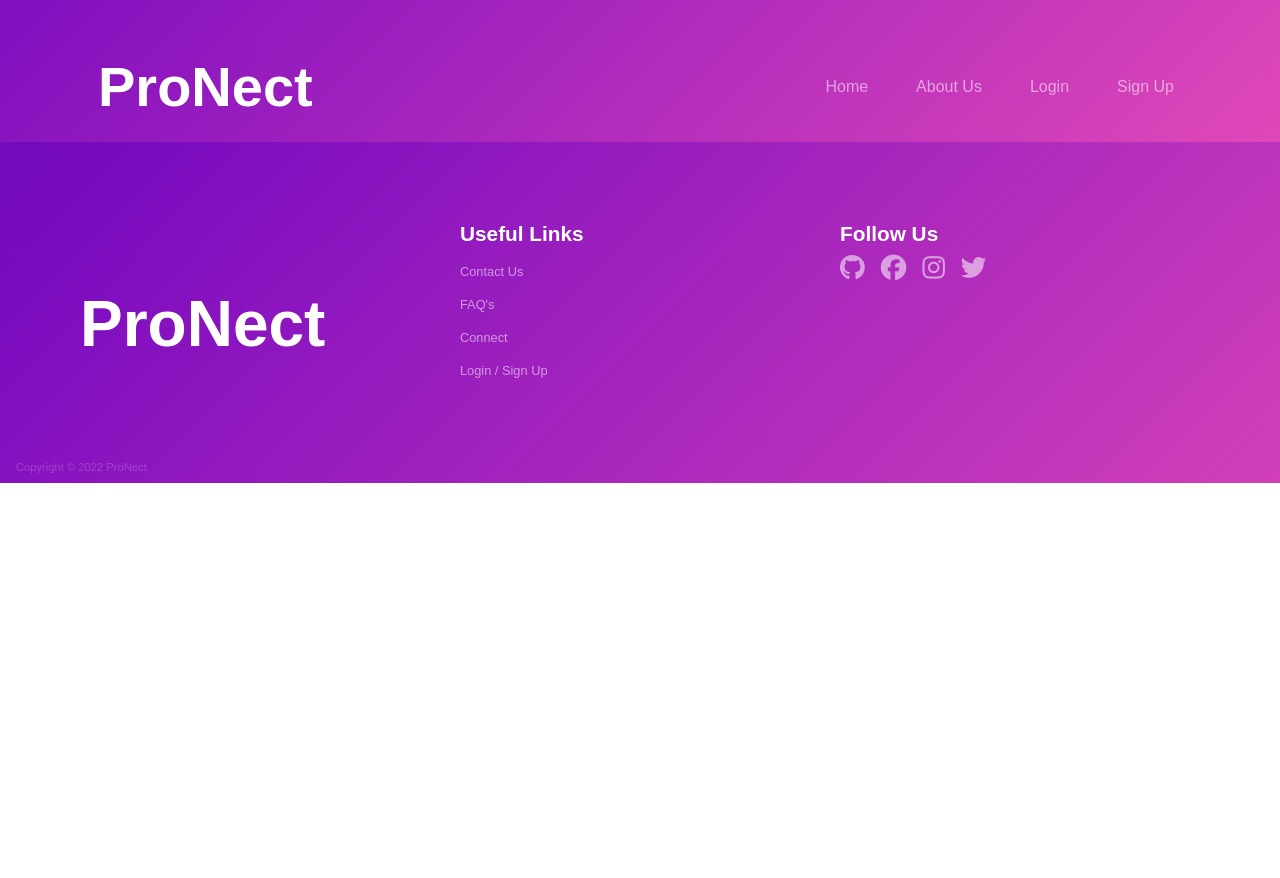
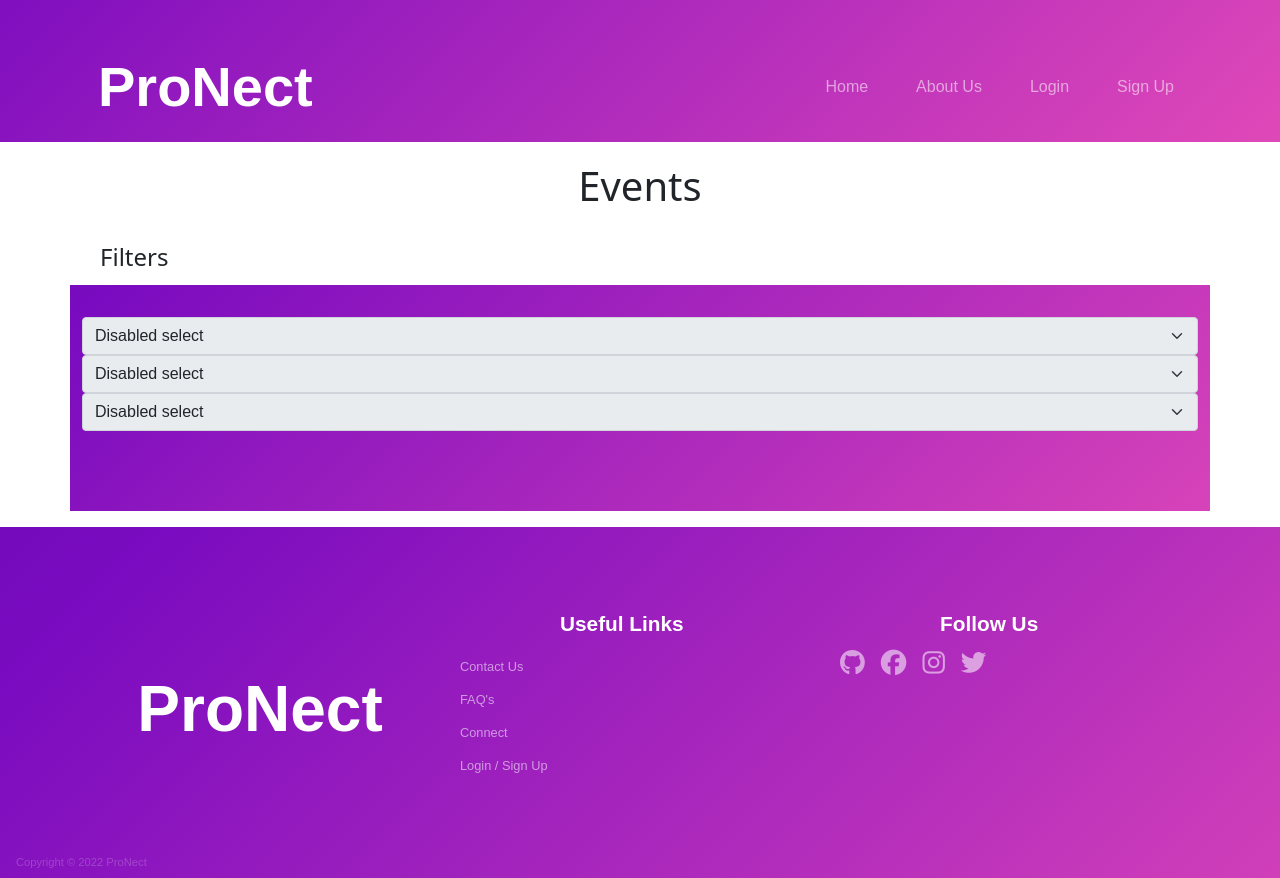
Before and after one commit to Naman13Kumawat/ProNect, a React (Create React App) app in the folder pronect/: page / in a window 1280 px wide. Before the commit the page ends 800 px from the top, so only its background shows below. Built offline with nearby package versions, Linux system fonts and the light colour scheme.

Commit message:
add filter text

```diff
--- a/pronect/src/components/EventConnectPage/EventCP.jsx
+++ b/pronect/src/components/EventConnectPage/EventCP.jsx
@@ -2,12 +2,17 @@ import React from 'react'
 import "bootstrap/dist/css/bootstrap.min.css";
 import styles from "./EventCP.module.css"
 import Navbar from "./Navbar/Navbar"
+import Filter from './Filter/Filter';
 import Footer from "../Home/Footer/Footer"
 
 export default function EventCP(){
     return (
     <>
         <Navbar />
+        <h1>Events</h1>
+        <h4>Filters</h4>
+        <Filter />
+        <p> </p>
         <Footer />
     </>
   )
--- a/pronect/src/components/EventConnectPage/EventCP.module.css
+++ b/pronect/src/components/EventConnectPage/EventCP.module.css
@@ -0,0 +1,8 @@
+h1{
+    padding:20px;
+    text-align: center;
+}
+h4{
+    margin-left: 95px;
+    padding: 5px;
+}
```
